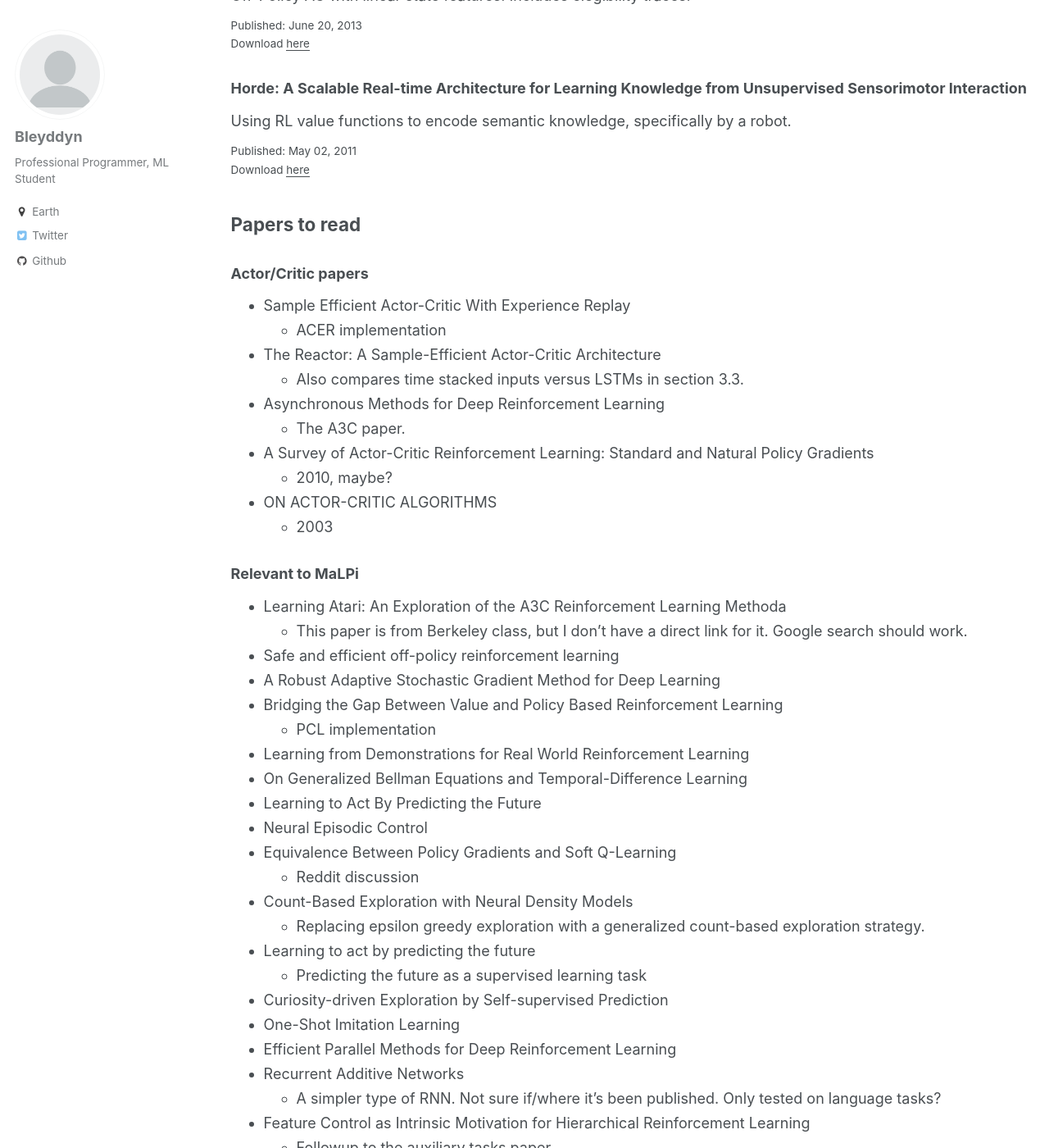
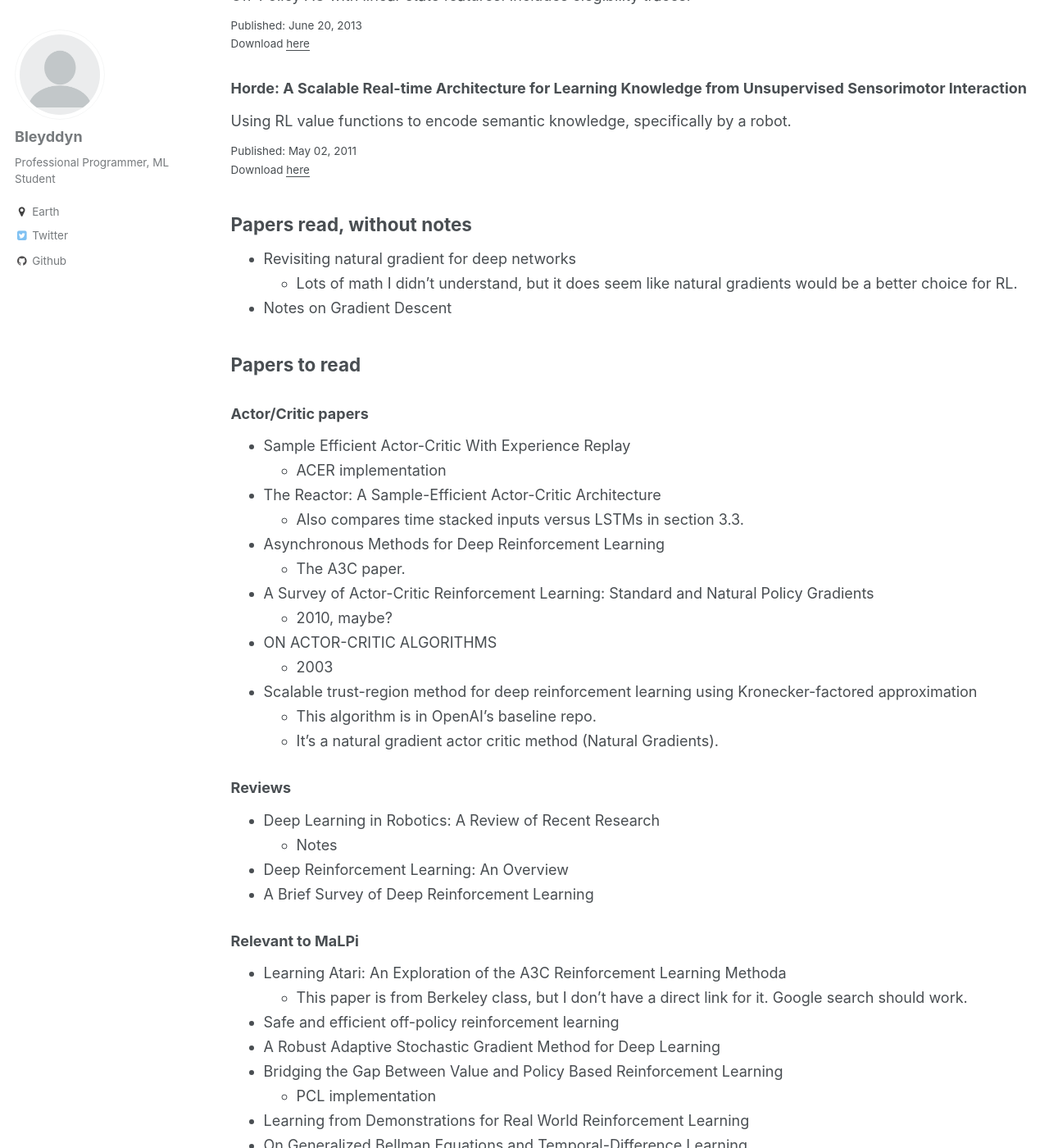
Before and after one commit to Bleyddyn/Bleyddyn.github.io, a Jekyll site: the page built from _pages/publications.md, in a window 1280 px wide and 1400 px high, scrolled down 1991 px. Shown: the whole window at 82% size. Built offline with Jekyll 4.4.1, drawn with Linux system fonts in a browser that asks for light colours; some of the changed text lies outside the part shown.

Commit message:
Added a section for papers I've read but didn't take notes. Added links to four Uni level RL classes.

```diff
--- a/_pages/publications.md
+++ b/_pages/publications.md
@@ -17,6 +17,12 @@ author_profile: true
   {% include archive-single.html %}
 {% endfor %}
 
+## Papers read, without notes
+
+* [Revisiting natural gradient for deep networks](https://arxiv.org/abs/1301.3584v7)
+  * Lots of math I didn't understand, but it does seem like natural gradients would be a better choice for RL.
+* [Notes on Gradient Descent](https://ipvs.informatik.uni-stuttgart.de/mlr/marc/notes/gradientDescent.pdf)
+
 ## Papers to read
 
 ### Actor/Critic papers
@@ -31,6 +37,16 @@ author_profile: true
   * 2010, maybe?
 * [ON ACTOR-CRITIC ALGORITHMS](http://www.mit.edu/~jnt/Papers/J094-03-kon-actors.pdf)
   * 2003
+* [Scalable trust-region method for deep reinforcement learning using Kronecker-factored approximation](https://arxiv.org/abs/1708.05144)
+  * This algorithm is in OpenAI's baseline repo.
+  * It's a natural gradient actor critic method ([Natural Gradients](http://kvfrans.com/a-intuitive-explanation-of-natural-gradient-descent/)).
+
+### Reviews
+
+* [Deep Learning in Robotics: A Review of Recent Research](https://arxiv.org/abs/1707.07217)
+  * [Notes](/publications/2017-08-15-deep-learning-in-robotics)
+* [Deep Reinforcement Learning: An Overview](https://arxiv.org/abs/1701.07274)
+* [A Brief Survey of Deep Reinforcement Learning](https://arxiv.org/abs/1708.05866)
 
 ### Relevant to MaLPi
 
@@ -112,3 +127,7 @@ ss [Concrete Dropout](https://arxiv.org/abs/1705.07832)
 * Hwang J, Jung M, Madapana N, et al. Achieving "synergy" in cognitive behavior of humanoids via deep learning of dynamic visuo-motor-attentional coordination. Humanoid Robots (Humanoids), 2015 IEEE-RAS 15th International Conference on; Seoul. 2015. p. 817-824.
   * Combined human gesture recogniztion, attention, object detection and grasping.
   * [Arxiv page](https://arxiv.org/abs/1507.02347)
+* Deep Mixture Density Network (MDN)
+  *  "MDNs combine the benefits of DNNs and GMMs (Gaussian mixture model)  by using the DNN to model the complex relationship between input and output data, but providing probability distributions as output"
+  * C. Bishop. Mixture density networks, Tech. Rep. NCRG/94/004, Neural Computing Research Group. Aston University, 1994.
+  * H. Zen, A. Senior. Deep mixture density networks for acoustic modeling in statistical parametric speech synthesis, ICASSP, 2014.
```
Also changed, not shown: other parts of _pages/publications.md (+0 -1 lines), _pages/notes.md (+9 -2 lines).
